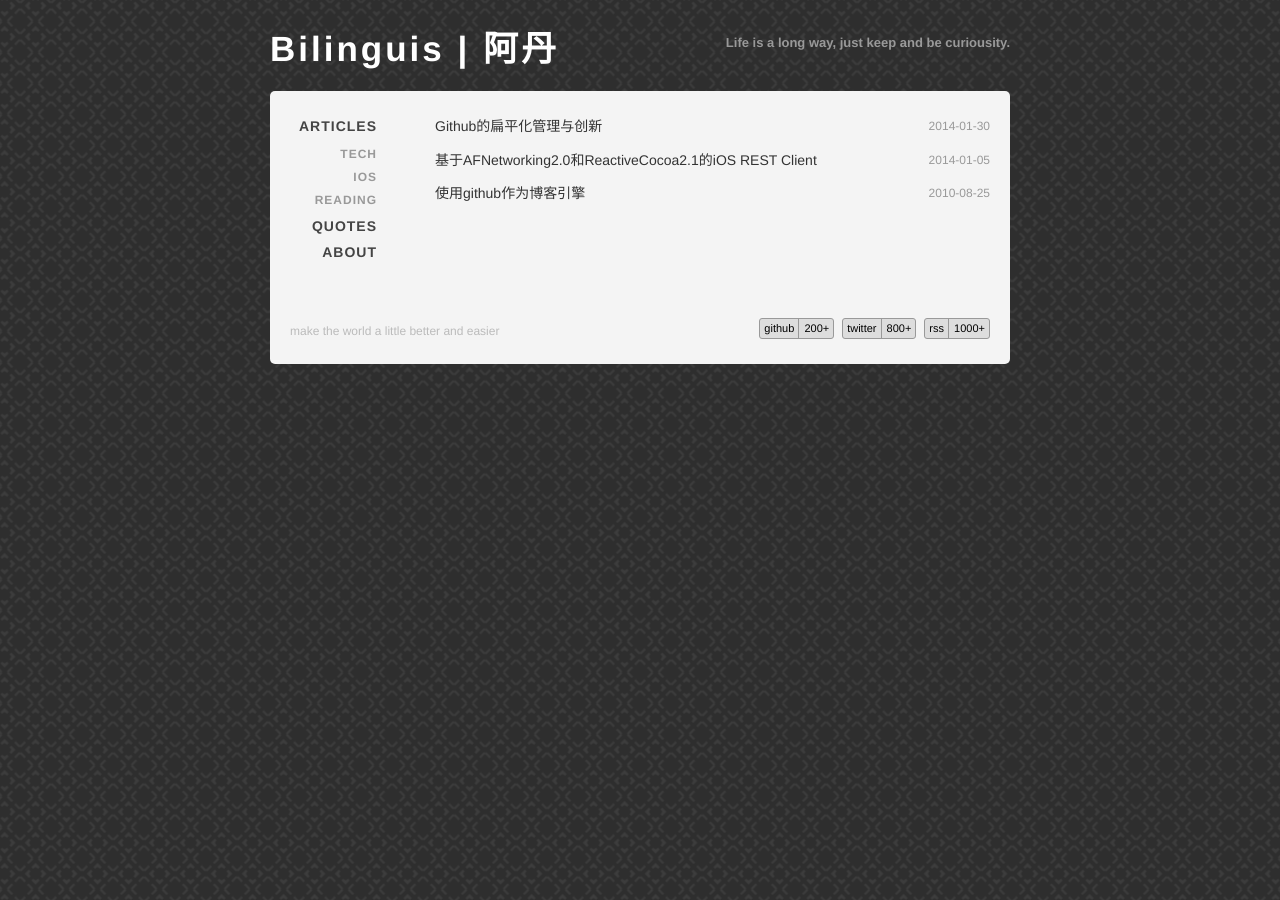
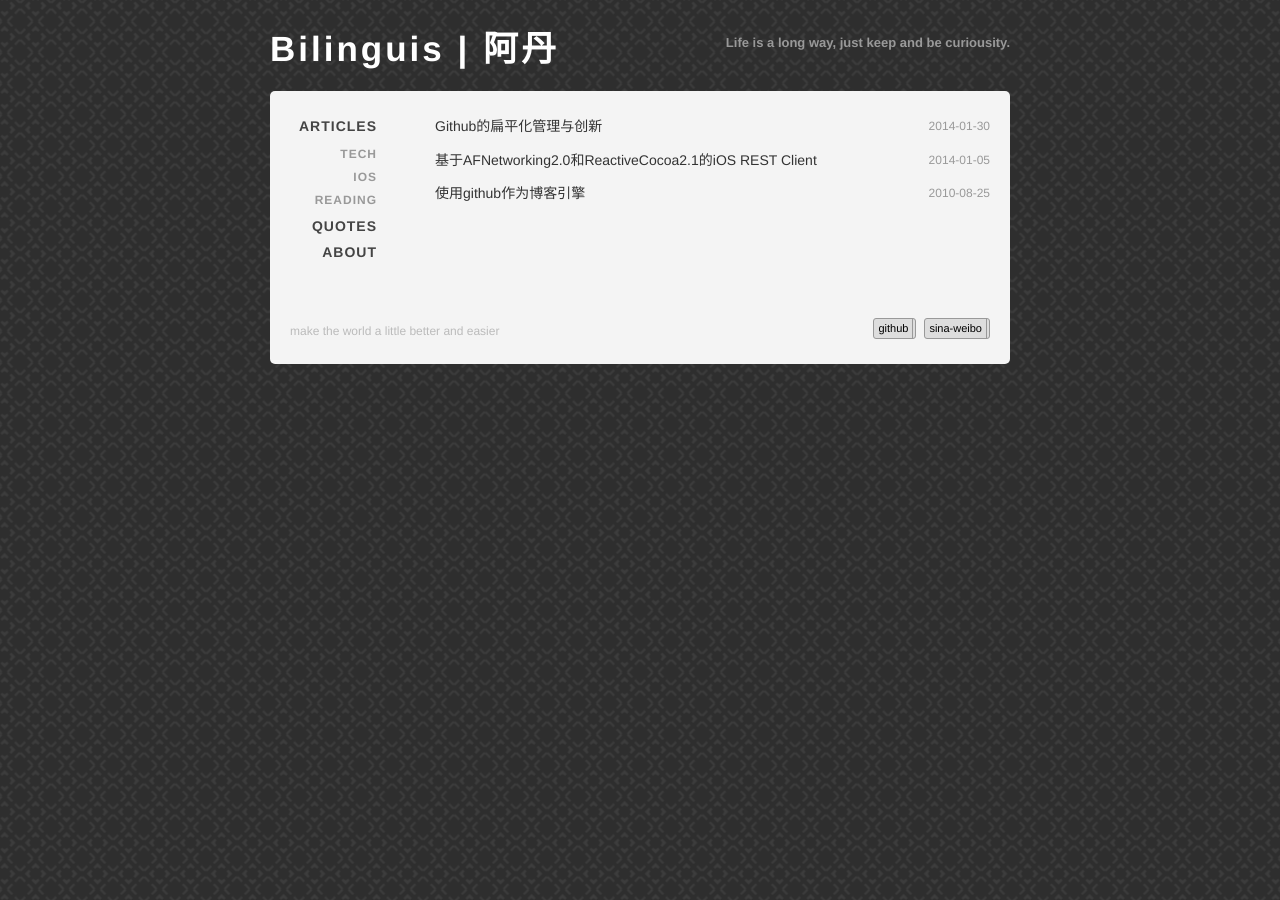
Before and after one commit to buptsse/buptsse.github.com, a Jekyll site: the page built from index.html, in a window 1280 px wide. Built offline with Jekyll 4.4.1, drawn with Linux system fonts in a browser that asks for light colours; Markdown is read by kramdown in place of the engine named in the settings.

Commit message:
modify footer

```diff
--- a/_includes/footer.html
+++ b/_includes/footer.html
@@ -1,22 +1,22 @@
 <div id="footer">
 	<div id="feed">
 		<div class="badget" id="github">
-			<a href="http://github.com/lzyy">
+			<a href="https://github.com/buptsse">
 			<span class="service">github</span>
-			<span class="info">200+</span>
-			</a>
+<!-- 			<span class="info">0+</span>
+ -->			</a>
 		</div>
-		<div class="badget" id="twt">
+<!-- 		<div class="badget" id="twt">
 			<a href="http://twitter.com/lzyy">
 			<span class="service">twitter</span>
 			<span class="info">800+</span>
 			</a>
-		</div>
-		<div class="badget" id="feedburner">
-			<a href="http://feeds.feedburner.com/lzyy">
-			<span class="service">rss</span>
-			<span class="info">1000+</span>
-			</a>
+		</div> -->
+		<div class="badget" id="sina-weibo">
+			<a href="http://weibo.com/bilinguis">
+			<span class="service">sina-weibo</span>
+<!-- 			<span class="info">0+</span>
+ -->			</a>
 		</div>
 	</div>
 	<span style="color:#bbb;font-size:12px">make the world a little better and easier</span>
```
Also changed, not shown: 1 other file.
